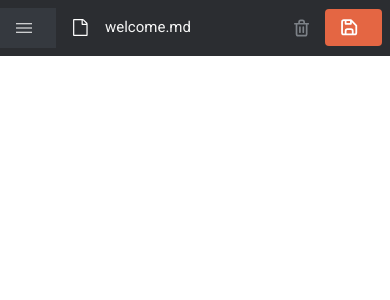
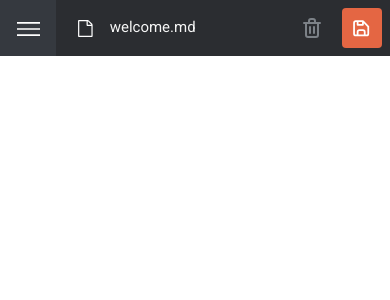
Before and after one commit to Furxx2000/In-browser-markdown-editor, a React (Vite) app: page / in a window 390 px wide. Shown: the top 300 px of the page. Built offline with nearby package versions, Linux system fonts and the light colour scheme.

Commit message:
Add new property and RWD

```diff
--- a/src/scss/Button.scss
+++ b/src/scss/Button.scss
@@ -1,15 +1,33 @@
-button {
+.new-document-btn,
+.save-change {
   display: flex;
   align-items: center;
   line-height: 18px;
   padding: 10px 1rem;
   max-height: 40px;
-}
 
-button > svg {
-  margin-right: 7.8px;
+  & > svg {
+    margin-right: 7.8px;
+  }
 }
 
 .new-document-btn {
   padding-inline: 43px;
 }
+
+.save-change {
+  @media only screen and (max-width: 480px) {
+    display: block;
+    width: 40px;
+    height: 40px;
+    padding: 0;
+
+    & > p {
+      display: none;
+    }
+
+    & > svg {
+      margin-right: 0;
+    }
+  }
+}
```
